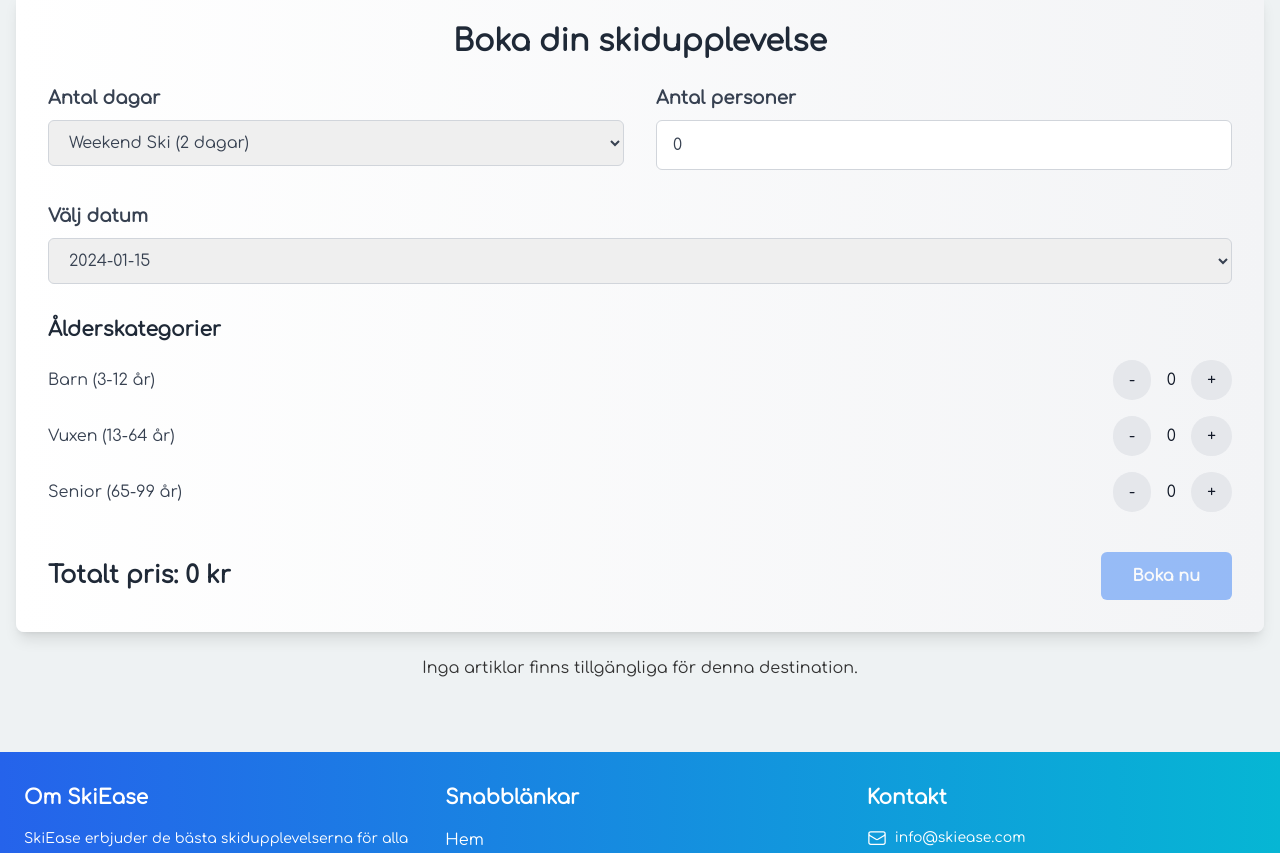
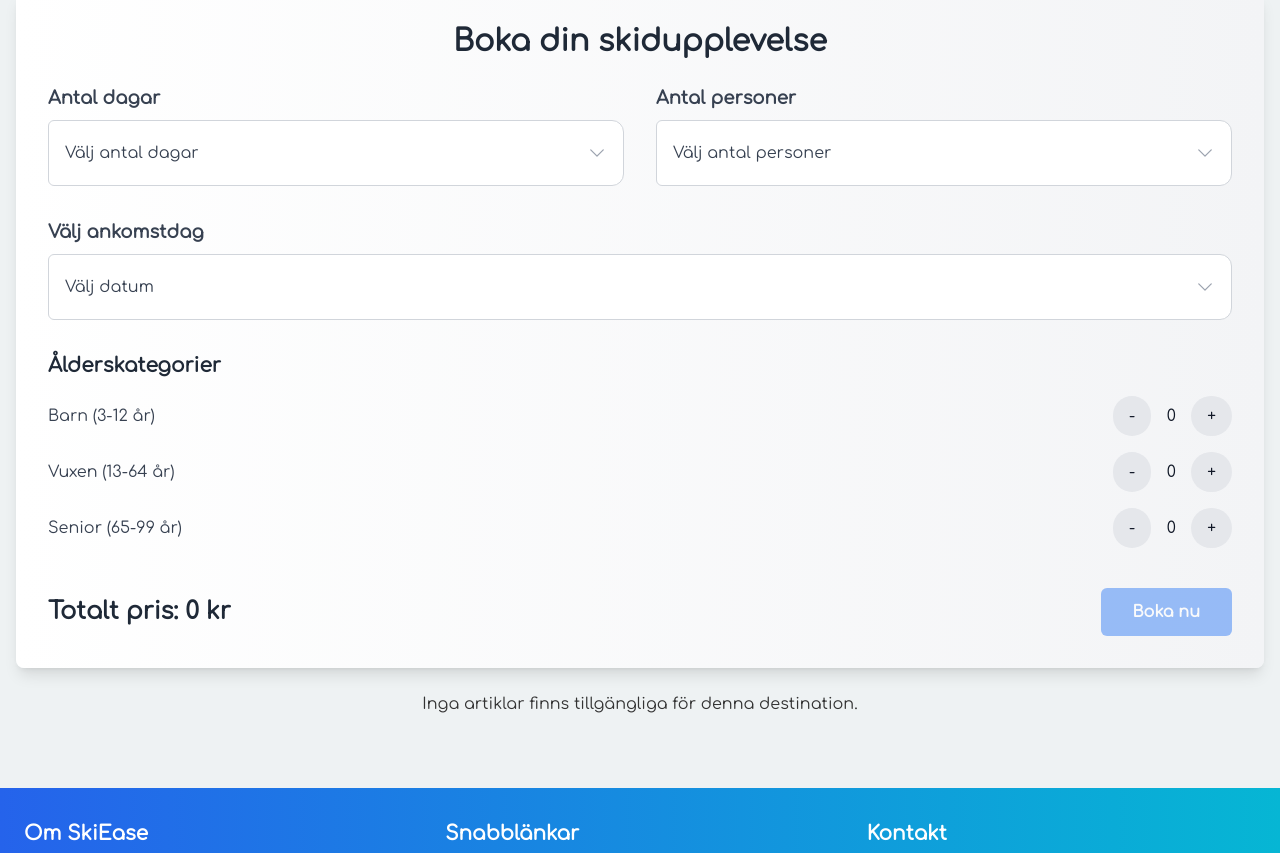
Before and after one commit to Luayasaadsson/vueG6, a Vue app: page /destination/1 in a window 1280 px wide. Shown: the part 1340-2193 px from the top of the page. Built offline with nearby package versions, Linux system fonts and the light colour scheme; the HTML template or start-up script is replaced by a standard one.

Commit message:
feat: Integrate Headless UI for improved dropdowns and refactor BookingForm and SearchDestination

```diff
--- a/package.json
+++ b/package.json
@@ -13,6 +13,7 @@
     "format": "prettier --write src/"
   },
   "dependencies": {
+    "@headlessui/vue": "^1.7.23",
     "@heroicons/vue": "^2.2.0",
     "flatpickr": "^4.6.13",
     "pinia": "^2.2.6",
--- a/src/components/BookingForm.vue
+++ b/src/components/BookingForm.vue
@@ -4,6 +4,7 @@ import { useRouter, useRoute } from 'vue-router'
 import type { SkiDestination, CartItem } from '@/types/DestinationTypes'
 import { useDestinationStore } from '@/stores/destinationStore'
 import TheModal from '@/components/TheModal.vue'
+import CustomDropdown from './CustomDropdown.vue'
 
 // Props
 const props = defineProps<{
@@ -27,8 +28,11 @@ const modalContent = ref('')
 // Computed properties
 const availablePackages = computed(() => props.destination.packages || [])
 const availableDates = computed(() => {
-  const selectedPackage = availablePackages.value.find((pkg) => pkg.days === selectedDays.value)
-  return selectedPackage?.availableDates || []
+  if (selectedDays.value > 0) {
+    const selectedPackage = availablePackages.value.find((pkg) => pkg.days === selectedDays.value)
+    return selectedPackage?.availableDates || []
+  }
+  return availablePackages.value.flatMap((pkg) => pkg.availableDates) || []
 })
 
 const availableAgeCategories = computed(() => props.destination.ageCategories || [])
@@ -119,9 +123,9 @@ const bookDestination = () => {
 watch(
   () => route.query,
   (newQuery) => {
-    selectedDays.value = Number(newQuery.days) || availablePackages.value[0]?.days || 0
-    totalPersons.value = Number(newQuery.persons) || 0
-    selectedDate.value = (newQuery.date as string) || availableDates.value[0] || null
+    selectedDays.value = newQuery.days ? Number(newQuery.days) : 0
+    totalPersons.value = newQuery.persons ? Number(newQuery.persons) : 0
+    selectedDate.value = newQuery.date ? (newQuery.date as string) : null
     ageCategories.value = {}
   },
   { immediate: true },
@@ -140,12 +144,6 @@ watch([selectedDays, totalPersons, selectedDate], ([newDays, newPersons, newDate
 
 // Lifecycle hook
 onMounted(() => {
-  if (!selectedDays.value && availablePackages.value.length > 0) {
-    selectedDays.value = availablePackages.value[0].days
-  }
-  if (!selectedDate.value && availableDates.value.length > 0) {
-    selectedDate.value = availableDates.value[0]
-  }
   const queryBookingId = route.query.bookingId ? Number(route.query.bookingId) : null
   if (queryBookingId) {
     const existingBooking = destinationStore.cart.find(
@@ -179,14 +177,19 @@ onMounted(() => {
         <label class="block text-lg font-semibold text-gray-700 dark:text-gray-300 mb-2">
           Antal dagar
         </label>
-        <select
-          v-model="selectedDays"
-          class="w-full px-4 py-3 border border-gray-300 rounded-md text-gray-700 dark:border-gray-600 dark:text-gray-200 dark:bg-gray-800 focus:ring-2 focus:ring-blue-500 focus:outline-none"
-        >
-          <option v-for="pkg in availablePackages" :key="pkg.days" :value="pkg.days">
-            {{ pkg.name }} ({{ pkg.days }} dagar)
-          </option>
-        </select>
+
+        <CustomDropdown
+          :options="
+            availablePackages.map((pkg) => ({
+              value: pkg.days,
+              label: `${pkg.name} (${pkg.days} dagar)`,
+            }))
+          "
+          :selected="selectedDays"
+          placeholder="Välj antal dagar"
+          customClass="w-full px-4 py-3 border border-gray-300 rounded-md text-gray-700 dark:border-gray-600 dark:text-gray-200 dark:bg-gray-800 focus:ring-2 focus:ring-blue-500 focus:outline-none"
+          @update:selected="(value) => (selectedDays = Number(value))"
+        />
       </div>
 
       <!-- Total persons -->
@@ -194,12 +197,17 @@ onMounted(() => {
         <label class="block text-lg font-semibold text-gray-700 dark:text-gray-300 mb-2">
           Antal personer
         </label>
-        <input
-          type="number"
-          v-model.number="totalPersons"
-          min="1"
-          :max="maxPersonsAllowed"
-          class="w-full px-4 py-3 border border-gray-300 rounded-md text-gray-700 dark:border-gray-600 dark:text-gray-200 dark:bg-gray-800 focus:ring-2 focus:ring-blue-500 focus:outline-none"
+        <CustomDropdown
+          :options="
+            Array.from({ length: maxPersonsAllowed }, (_, i) => ({
+              value: i + 1,
+              label: `${i + 1} person${i > 0 ? 'er' : ''}`,
+            }))
+          "
+          :selected="totalPersons"
+          placeholder="Välj antal personer"
+          customClass="w-full px-4 py-3 border-gray-300 text-gray-700 dark:border-gray-600 dark:text-gray-200 dark:bg-gray-800 rounded-md focus:ring-2 focus:ring-blue-500"
+          @update:selected="(value) => (totalPersons = Number(value))"
         />
       </div>
     </div>
@@ -207,16 +215,15 @@ onMounted(() => {
     <!-- Select date -->
     <div v-if="availableDates.length" class="mt-8">
       <label class="block text-lg font-semibold text-gray-700 dark:text-gray-300 mb-2">
-        Välj datum
+        Välj ankomstdag
       </label>
-      <select
-        v-model="selectedDate"
-        class="w-full px-4 py-3 border border-gray-300 rounded-md text-gray-700 dark:border-gray-600 dark:text-gray-200 dark:bg-gray-800 focus:ring-2 focus:ring-blue-500 focus:outline-none"
-      >
-        <option v-for="date in availableDates" :key="date" :value="date">
-          {{ date }}
-        </option>
-      </select>
+      <CustomDropdown
+        :options="availableDates.map((date) => ({ value: date, label: date }))"
+        :selected="selectedDate"
+        placeholder="Välj datum"
+        customClass="w-full px-4 py-3 border border-gray-300 rounded-md text-gray-700 dark:border-gray-600 dark:text-gray-200 dark:bg-gray-800 focus:ring-2 focus:ring-blue-500 focus:outline-none"
+        @update:selected="(value) => (selectedDate = String(value))"
+      />
     </div>
 
     <div v-else class="mt-8 text-gray-500 dark:text-gray-400">
--- /dev/null
+++ b/src/components/CustomDropdown.vue
@@ -0,0 +1,63 @@
+<script setup lang="ts">
+import { Menu, MenuButton, MenuItems, MenuItem } from '@headlessui/vue'
+import { ChevronDownIcon } from '@heroicons/vue/24/solid'
+
+interface DropdownOption<T> {
+  value: T
+  label: string
+}
+
+// Props
+defineProps<{
+  options: DropdownOption<string | number>[]
+  selected: string | number | null
+  placeholder?: string
+  customClass?: string
+}>()
+
+const emit = defineEmits<{
+  (e: 'update:selected', value: string | number): void
+}>()
+
+const handleSelect = (value: string | number) => {
+  emit('update:selected', value)
+}
+</script>
+
+<template>
+  <div class="relative w-full min-w-[200px]">
+    <!-- Dropdown-knapp -->
+    <Menu as="div" class="relative inline-block text-left w-full">
+      <div>
+        <MenuButton
+          :class="[
+            'w-full flex justify-between items-center px-3 py-2 md:py-[20px] border border-gray-300 text-gray-500 bg-white rounded-full rounded-r-xl focus:ring-1 focus:ring-blue-500 focus:outline-none cursor-pointer',
+            customClass,
+          ]"
+        >
+          <span>{{
+            options.find((o) => o.value === selected)?.label || placeholder || 'Välj ett alternativ'
+          }}</span>
+          <ChevronDownIcon class="w-5 h-5 text-gray-400" />
+        </MenuButton>
+      </div>
+
+      <!-- Dropdown-meny -->
+      <MenuItems
+        class="absolute left-0 w-full mt-2 bg-white border border-gray-300 rounded-lg shadow-md z-50"
+      >
+        <MenuItem v-for="option in options" :key="option.value" v-slot="{ active }">
+          <button
+            @click="handleSelect(option.value)"
+            :class="[
+              'w-full text-left px-4 py-3 transition-all duration-200',
+              active ? 'bg-blue-100 text-blue-700' : 'text-gray-700',
+            ]"
+          >
+            {{ option.label }}
+          </button>
+        </MenuItem>
+      </MenuItems>
+    </Menu>
+  </div>
+</template>
--- a/src/components/SearchDestination.vue
+++ b/src/components/SearchDestination.vue
@@ -5,6 +5,7 @@ import { useDestinationStore } from '@/stores/destinationStore'
 import type { SkiDestination } from '../types/DestinationTypes'
 import flatpickr from 'flatpickr'
 import 'flatpickr/dist/flatpickr.min.css'
+import CustomDropdown from './CustomDropdown.vue'
 
 const router = useRouter()
 const destinationStore = useDestinationStore()
@@ -69,19 +70,13 @@ const selectDestination = (destination: SkiDestination) => {
     <div class="flex items-center bg-white p-4 rounded-xl rounded-b-sm shadow-md flex-wrap">
       <!-- Välj destination -->
       <div class="flex-1 min-w-[200px]">
-        <label for="selectedLocation" class="block text-sm text-gray-500 mb-1">
-          Var vill du bo?
-        </label>
-        <select
-          v-model="selectedLocation"
-          id="selectedLocation"
-          class="w-full px-3 py-2 md:py-[23px] border border-gray-300 text-gray-500 rounded-full rounded-r-xl focus:ring-1 focus:outline-none cursor-pointer"
-        >
-          <option value="" disabled selected>Välj destination</option>
-          <option v-for="activity in activities" :key="activity.id" :value="activity.location">
-            {{ activity.location }}
-          </option>
-        </select>
+        <p class="block text-sm text-gray-500 mb-1">Var vill du bo?</p>
+        <CustomDropdown
+          :options="activities.map((a) => ({ value: a.location, label: a.location }))"
+          :selected="selectedLocation"
+          placeholder="Välj destination"
+          @update:selected="(value) => (selectedLocation = String(value))"
+        />
       </div>
 
       <!-- Välj datum -->
--- a/src/components/TheCheckout.vue
+++ b/src/components/TheCheckout.vue
@@ -58,10 +58,10 @@ const totalPrice = computed(() =>
       </div>
     </div>
 
-    <div class="rounded-lg p-6 border border-gray-200 dark:border-gray-700 bg-white dark:bg-[#3a3d3f] transition-colors duration-300 md:col-span-1 space-y-4 h-fit">
+    <div class="rounded-lg p-2 border border-gray-200 dark:border-gray-700 bg-white dark:bg-[#3a3d3f] transition-colors duration-300 md:col-span-1 space-y-4 h-fit">
       <h2 class="text-xl font-bold mb-4 text-gray-900 dark:text-gray-100">Din beställning</h2>
       <div v-if="cartItems.length" class="space-y-4">
-        <div class="max-h-96 overflow-y-auto">
+        <div class="max-h-[450px] overflow-y-auto pr-4">
           <div
             v-for="(item, index) in cartItems"
             :key="index"
```
Also changed, not shown: 1 other file (tests, documents, lock files or other folders).
